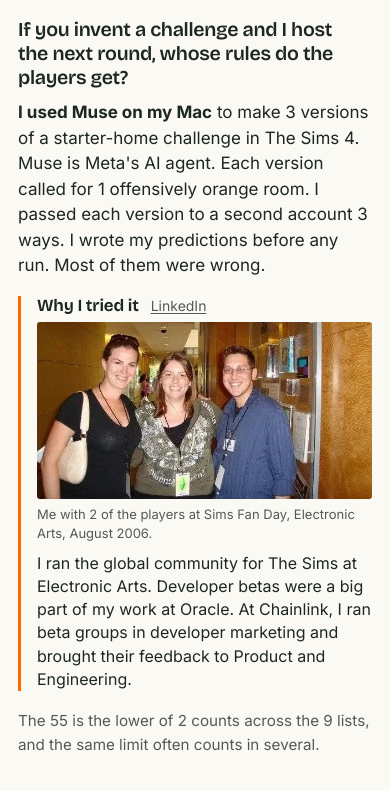
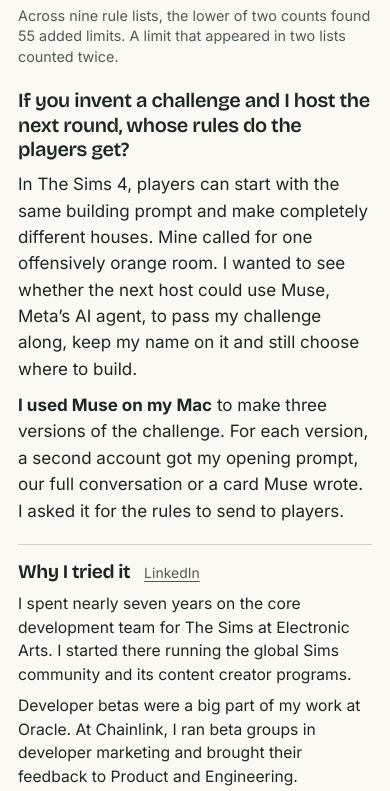
Before and after one commit to beegrrl/can-you-play-my-challenge, a plain HTML site: page index.html in a window 390 px wide. Shown: the part 242-1033 px from the top of the page. Drawn offline with nearby package versions, Linux system fonts and the light colour scheme.

Commit message:
Explain the Muse handoff and give the author note a responsive layout

```diff
--- a/index.html
+++ b/index.html
@@ -43,7 +43,6 @@ h2{font-weight:650;font-size:clamp(1.55rem,3.2vw,2.15rem);letter-spacing:-.03em;
 h3{font-weight:650;font-size:1.2rem;letter-spacing:-.02em;line-height:1.25;margin:30px 0 8px}
 p{margin:0 0 14px;max-width:68ch}
 .intro{font-size:1.14rem;color:var(--ink);max-width:62ch}
-.status{font-size:.95rem;color:var(--muted);max-width:62ch;margin-bottom:30px}
 section{padding:42px 0;border-top:1px solid var(--line)}
 .fine{font-size:.93rem;color:var(--muted)}
 
@@ -133,7 +132,7 @@ footer p{max-width:none}
 }
 @media (max-width:560px){
   main,.top,footer{padding-left:18px;padding-right:18px}
-  .top{font-size:.9rem;gap:12px}
+  .top{font-size:.9rem;gap:6px 12px;flex-wrap:wrap}
   .top a,.wordmark{white-space:nowrap}
   .wordmark{font-size:1rem}
   h1{margin-top:30px}
@@ -155,22 +154,29 @@ footer p{max-width:none}
 @media(max-width:520px){.room-pair{gap:10px}.room-label,.room-quote{font-size:.94rem}}
 @media(max-width:350px){.room-pair{grid-template-columns:1fr;gap:14px}}
 
-.study-opening{display:grid;grid-template-columns:minmax(0,1.75fr) minmax(0,1fr);align-items:start;gap:clamp(24px,4vw,44px);margin:22px 0 18px}
-.study-opening p{margin:0}
-.study-opening .opening-question{font-family:"Bricolage Grotesque",Inter,sans-serif;font-size:clamp(1.23rem,2vw,1.5rem);font-weight:600;line-height:1.23;letter-spacing:-.015em;margin-bottom:10px;text-wrap:pretty}
-.opening-prose{font-size:1.0625rem;line-height:1.5}
+.study-opening{max-width:72ch;margin:24px 0}
+.study-opening .opening-question{max-width:44ch;margin:0 0 10px;font:600 clamp(1.25rem,2.4vw,1.55rem)/1.22 "Bricolage Grotesque",Inter,sans-serif;letter-spacing:-.018em;text-wrap:pretty}
+.opening-prose{margin:0;font-size:1.0625rem;line-height:1.55}
+.opening-prose+.opening-prose{margin-top:10px}
 .opening-prose strong{font-weight:650}
-.author-note{border-inline-start:3px solid var(--orange);padding-inline-start:16px;font-size:1rem;line-height:1.45}
-.author-note-head{display:flex;align-items:baseline;gap:12px;flex-wrap:wrap;margin-bottom:6px}
-.author-note-head h2{font-size:1.06rem;letter-spacing:-.01em;margin:0}
-.author-note-head a{font-size:.875rem;color:var(--muted)}
-.author-note a{text-decoration-thickness:1px;text-underline-offset:.16em}
-.author-photo{margin:2px 0 10px}
+main>h1{margin-bottom:10px}
+.status{max-width:none;margin:0;color:var(--muted);font-size:.9rem;line-height:1.45}
+.author-note{display:grid;grid-template-columns:minmax(0,1fr) clamp(196px,27%,236px);gap:24px;align-items:start;padding:18px 0;border-block:1px solid var(--line)}
+.author-note-head{display:flex;align-items:baseline;flex-wrap:wrap;gap:14px;margin-bottom:8px}
+.author-note-head h2{margin:0;font-size:1.2rem;letter-spacing:-.02em}
+.author-note-head a{font-size:.875rem;color:var(--muted);text-decoration-thickness:1px;text-underline-offset:.18em}
+.author-copy p{margin:0;font-size:.98rem;line-height:1.5}
+.author-copy p+p{margin-top:8px}
+.author-photo{margin:0}
 .author-photo img{display:block;width:100%;height:auto;border-radius:3px}
-.author-photo figcaption{margin-top:6px;color:var(--muted);font-size:.8125rem;line-height:1.4}
-@media(max-width:720px){.author-photo{max-width:340px}}
-.author-note a:focus-visible{outline:2px solid var(--ink);outline-offset:3px}
-@media(max-width:720px){.study-opening{grid-template-columns:1fr;gap:17px}.author-note{max-width:60ch}}
+.author-photo figcaption{margin-top:5px;color:var(--muted);font-size:.8rem;line-height:1.4}
+@media(max-width:620px){
+  .study-opening{margin:20px 0}
+  .author-note{grid-template-columns:1fr;gap:14px;padding:16px 0}
+  .author-photo{display:grid;grid-template-columns:minmax(0,1.3fr) minmax(0,1fr);align-items:end;gap:12px;max-width:400px}
+  .author-photo figcaption{margin:0}
+}
+@media(max-width:350px){.author-photo{display:block;max-width:252px}.author-photo figcaption{margin-top:5px}}
 </style>
 </head>
 <body>
@@ -178,24 +184,26 @@ footer p{max-width:none}
 <header class="top"><span class="wordmark"><span class="mark" aria-hidden="true"></span>Can you play my challenge?</span><a href="https://beegrrl.github.io/">Melissa Thorne</a></header>
 <main id="main">
 <h1><span>Every rule I handed over came back.</span> <span>So did at least 55 I never wrote.</span></h1>
+<p class="status">Across nine rule lists, the lower of two counts found 55 added limits. A limit that appeared in two lists counted twice.</p>
 <div class="study-opening">
-  <div>
-    <p class="opening-question">If you invent a challenge and I host the next round, whose rules do the players get?</p>
-    <p class="opening-prose"><strong>I used Muse on my Mac</strong> to make 3 versions of a starter-home challenge in The Sims 4. Muse is Meta's AI agent. Each version called for 1 offensively orange room. I passed each version to a second account 3 ways. I wrote my predictions before any run. Most of them were wrong.</p>
-  </div>
-  <aside class="author-note" aria-labelledby="author-note-title">
+  <p class="opening-question">If you invent a challenge and I host the next round, whose rules do the players get?</p>
+  <p class="opening-prose">In The Sims 4, players can start with the same building prompt and make completely different houses. Mine called for one offensively orange room. I wanted to see whether the next host could use Muse, Meta’s AI agent, to pass my challenge along, keep my name on it and still choose where to build.</p>
+  <p class="opening-prose"><strong>I used Muse on my Mac</strong> to make three versions of the challenge. For each version, a second account got my opening prompt, our full conversation or a card Muse wrote. I asked it for the rules to send to players.</p>
+</div>
+<aside class="author-note" aria-labelledby="author-note-title">
+  <div class="author-copy">
     <div class="author-note-head">
       <h2 id="author-note-title">Why I tried it</h2>
       <a href="https://www.linkedin.com/in/beegirl/" aria-label="Melissa Thorne on LinkedIn">LinkedIn</a>
     </div>
-    <figure class="author-photo">
+    <p>I spent nearly seven years on the core development team for The Sims at Electronic Arts. I started there running the global Sims community and its content creator programs.</p>
+    <p>Developer betas were a big part of my work at Oracle. At Chainlink, I ran beta groups in developer marketing and brought their feedback to Product and Engineering.</p>
+  </div>
+  <figure class="author-photo">
       <img src="assets/sims-fan-day-2006.webp" width="604" height="320" alt="Melissa Thorne standing between 2 Sims players in a hallway at Electronic Arts, wearing a badge with a green plumbob.">
       <figcaption>Me with 2 of the players at Sims Fan Day, Electronic Arts, August 2006.</figcaption>
     </figure>
-    <p>I ran the global community for The Sims at Electronic Arts. Developer betas were a big part of my work at Oracle. At Chainlink, I ran beta groups in developer marketing and brought their feedback to Product and Engineering.</p>
-  </aside>
-</div>
-<p class="status">The 55 is the lower of 2 counts across the 9 lists, and the same limit often counts in several.</p>
+</aside>
 <figure class="room-figure">
   <div class="room-pair">
     <div>
```
